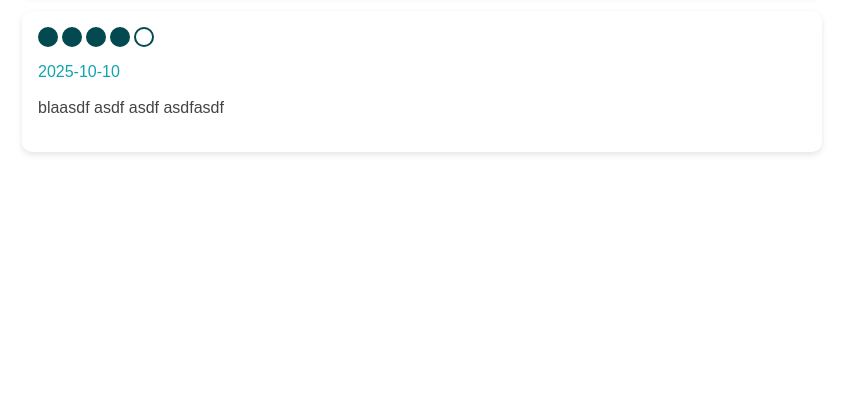
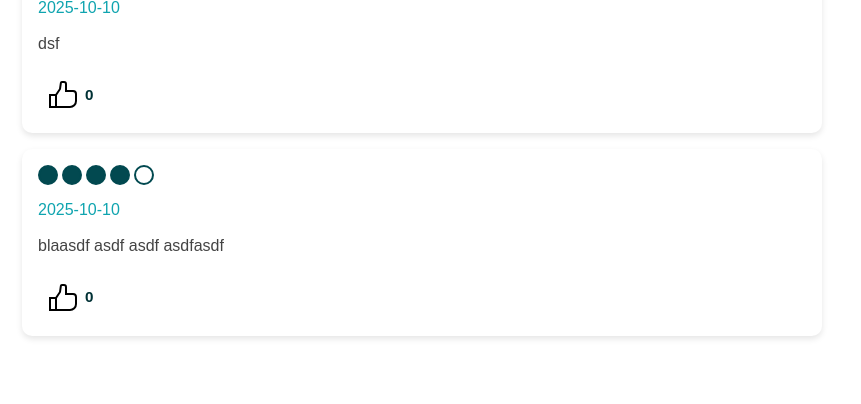
Before and after one commit to Krakirb/Project_Repository, a Flask app: page /listing/1 in a window 1280 px wide. Shown: the part 1305-1709 px from the top of the page, without its empty margins (0-861 px from the left). Before the commit the page ends 1460 px from the top, so only its background shows below. Run offline with Flask 3, Linux system fonts and the light colour scheme; data comes from the database, SQL or seed files in the repository; both versions use the stored data as it was after the commit.

Commit message:
Basic Like structure added

```diff
--- a/Flask_PWA_Template/database_manager.py
+++ b/Flask_PWA_Template/database_manager.py
@@ -113,12 +113,20 @@ def get_images_for_listing(listing_id: int) -> List[str]:
 
 # Posts for Listing
 
-def get_post_by_listing(listings_id: int) -> List[Tuple]:
+def get_post_by_listing(listings_id: int, user_id: int) -> List[Tuple]:
     conn = _get_conn()
     cur = conn.cursor()
-    rows = cur.execute(
-        "SELECT Text,Post_Rating,Date,Likes_Count,Comments_Count,Username FROM Posts JOIN Users ON Posts.User_ID = Users.User_ID WHERE Listings_ID = ?", (listings_id,)
-    ).fetchall()
+    query = """
+        SELECT Posts.Post_ID, Text, Post_Rating, Date, Likes_Count, Comments_Count, Username,
+        CASE WHEN Likes.User_ID IS NOT NULL THEN 1 ELSE 0 END AS LikedByCurrentUser
+        FROM Posts
+        JOIN Users ON Posts.User_ID = Users.User_ID
+        LEFT JOIN Likes
+            ON Likes.Post_ID = Posts.Post_ID
+            AND Likes.User_ID = ?
+        WHERE Posts.Listings_ID = ?
+    """
+    rows = cur.execute(query, (user_id, listings_id)).fetchall()
     conn.close()
     return rows
 
@@ -138,6 +146,15 @@ def get_db_connection():
     conn = sql.connect(DB_PATH)
     conn.row_factory = sql.Row
     return conn
+
+def LikedByCurrentUser(post_id: int, user_id: int) -> bool:
+    conn = _get_conn()
+    cur = conn.cursor()
+    row = cur.execute(
+        "SELECT * FROM Likes WHERE Post_ID = ? AND User_ID = ?", (post_id, user_id)
+    ).fetchone()
+    conn.close()
+    return row is not None
 
 # User
 
--- a/Flask_PWA_Template/main.py
+++ b/Flask_PWA_Template/main.py
@@ -222,7 +222,7 @@ def listing_detail(listing_id):
         return redirect(url_for("index"))
 
     images = db.get_images_for_listing(listing_id)
-    posts = db.get_post_by_listing(listing_id)
+    posts = db.get_post_by_listing(listing_id, current_user.id if current_user.is_authenticated else None)
     average_rating = db.get_average_rating(listing_id)
     rating_count = db.get_rating_count(listing_id)
     category_id = listing.get("Category_ID")
--- a/Flask_PWA_Template/static/css/style.css
+++ b/Flask_PWA_Template/static/css/style.css
@@ -35,7 +35,7 @@ nav {
 }
 
 nav a {
-  margin-right: 16px;
+  margin-right: 8px;
 }
 
 nav img {
@@ -49,8 +49,8 @@ nav ul {
 
 nav li {
   margin-right: 1rem;
-  padding-left: 8px;
-  padding-right: 8px;
+  padding-left: 4px;
+  padding-right: 4px;
 }
 
 nav ul li a {
@@ -393,6 +393,56 @@ body {
   font-size: 16px;
 }
 
+/* button base */
+.like-btn {
+  display: inline-flex;
+  align-items: center;
+  gap: 6px;
+  background: transparent;
+  border: 1px solid transparent;
+  padding: 6px 8px;
+  border-radius: 8px;
+  cursor: pointer;
+  color: #024950;             /* icon inherits this color */
+  font-weight: 600;
+}
+
+/* hover/focus */
+.like-btn:hover,
+.like-btn:focus {
+  background: rgba(2, 73, 80, 0.06);
+  outline: none;
+  box-shadow: 0 0 0 3px rgba(2,73,80,0.06);
+}
+
+/* SVG default (unliked): outline stroke, no fill */
+.icon-like .thumb-outline {
+  fill: none;
+  stroke: #024950;
+  stroke-width: 1.2;
+  opacity: 0.85;
+}
+.icon-like .thumb-fill {
+  fill: none;
+  stroke: none;
+}
+
+/* when liked: fill the thumb with your primary colour */
+.like-btn.liked .icon-like .thumb-fill {
+  fill: #024950;
+}
+
+/* make the outline subtle when liked */
+.like-btn.liked .icon-like .thumb-outline {
+  opacity: 0.35;
+}
+
+/* like count styling */
+.like-count {
+  font-size: 0.95rem;
+  color: #003135;
+}
+
 .map-container {
   margin: 40px 20px;
   width: 400px;
--- a/Flask_PWA_Template/templates/listing.html
+++ b/Flask_PWA_Template/templates/listing.html
@@ -55,6 +55,20 @@
       <p class="post-card-username">{{ row[''] }}</p>
       <p class="post-card-date">{{ row['Date'] }}</p>
       <p class="post-card-text">{{ row['Text'] }}</p>
+      <div class="post-actions">
+      <button type="button"
+              class="like-btn"
+              data-review-id="{{ row['Post_ID'] }}"
+              aria-pressed="{{ 'true' if (row['LikedByCurrentUser'] > 0) else 'false' }}"
+              title="Like review">
+        <svg width="32px" height="32px" viewBox="0 0 32 32" id="icon" xmlns="http://www.w3.org/2000/svg">
+        <defs><style>.cls-1 {fill: none;}</style></defs>
+        <path d="M26,12H20V6a3.0033,3.0033,0,0,0-3-3H14.8672a2.0094,2.0094,0,0,0-1.98,1.7173l-.8453,5.9165L8.4648,16H2V30H23a7.0078,7.0078,0,0,0,7-7V16A4.0045,4.0045,0,0,0,26,12ZM8,28H4V18H8Zm20-5a5.0057,5.0057,0,0,1-5,5H10V17.3027l3.9578-5.9365L14.8672,5H17a1.0008,1.0008,0,0,1,1,1v8h8a2.0025,2.0025,0,0,1,2,2Z" transform="translate(0 0)"/>
+        <rect id="_Transparent_Rectangle_" data-name="&lt;Transparent Rectangle&gt;" class="cls-1" width="32" height="32"/>
+        </svg>
+        <span class="like-count">{{ row['Likes_Count'] or 0 }}</span>
+    </button>
+  </div>
     </div>
   {% endfor %}
 </div>
@@ -66,6 +80,61 @@
   }).addTo(map);
   L.marker([{{ listing.Latitude }}, {{ listing.Longitude }}]).addTo(map)
     .bindPopup('{{ listing.Title }}');
+
+  document.addEventListener('DOMContentLoaded', () => {
+    // Attach to all existing like buttons
+    document.querySelectorAll('.like-btn').forEach(btn => attachLikeHandler(btn));
+  });
+
+  function attachLikeHandler(btn) {
+    btn.addEventListener('click', async (e) => {
+      e.preventDefault();
+      const reviewId = btn.dataset.reviewId;
+      if (!reviewId) return;
+
+      // optimistic UI: disable while request in flight
+      btn.disabled = true;
+
+      // If already liked, you may want to toggle/unlike - adjust endpoint accordingly
+      const alreadyLiked = btn.classList.contains('liked');
+
+      try {
+        const res = await fetch(`/review/${encodeURIComponent(reviewId)}/like`, {
+          method: 'POST',
+          headers: {
+            "Accept": "application/json",
+            "Content-Type": "application/json"
+            // If you use CSRF protection, include token header here, e.g.
+            // "X-CSRFToken": window.CSRF_TOKEN
+          },
+          body: JSON.stringify({ toggle: true }) // server may ignore body; adjust to your API
+        });
+
+        const data = await res.json();
+
+        if (!res.ok || data.status !== 'success') {
+          // show message on failure
+          alert(data.message || 'Could not update like. Please try again.');
+        } else {
+          // update UI using server response
+          const likes = data.likes;
+          const liked = !!data.liked; // true if now liked
+
+          // set button state and count
+          btn.classList.toggle('liked', liked);
+          btn.setAttribute('aria-pressed', liked ? 'true' : 'false');
+          const countSpan = btn.querySelector('.like-count');
+          if (countSpan) countSpan.textContent = String(likes);
+        }
+      } catch (err) {
+        console.error(err);
+        alert('Network error — could not send like.');
+      } finally {
+        btn.disabled = false;
+      }
+    });
+  }
+
 </script>
 </div>
 
```
Also changed, not shown: Flask_PWA_Template/database/data_source.db.
